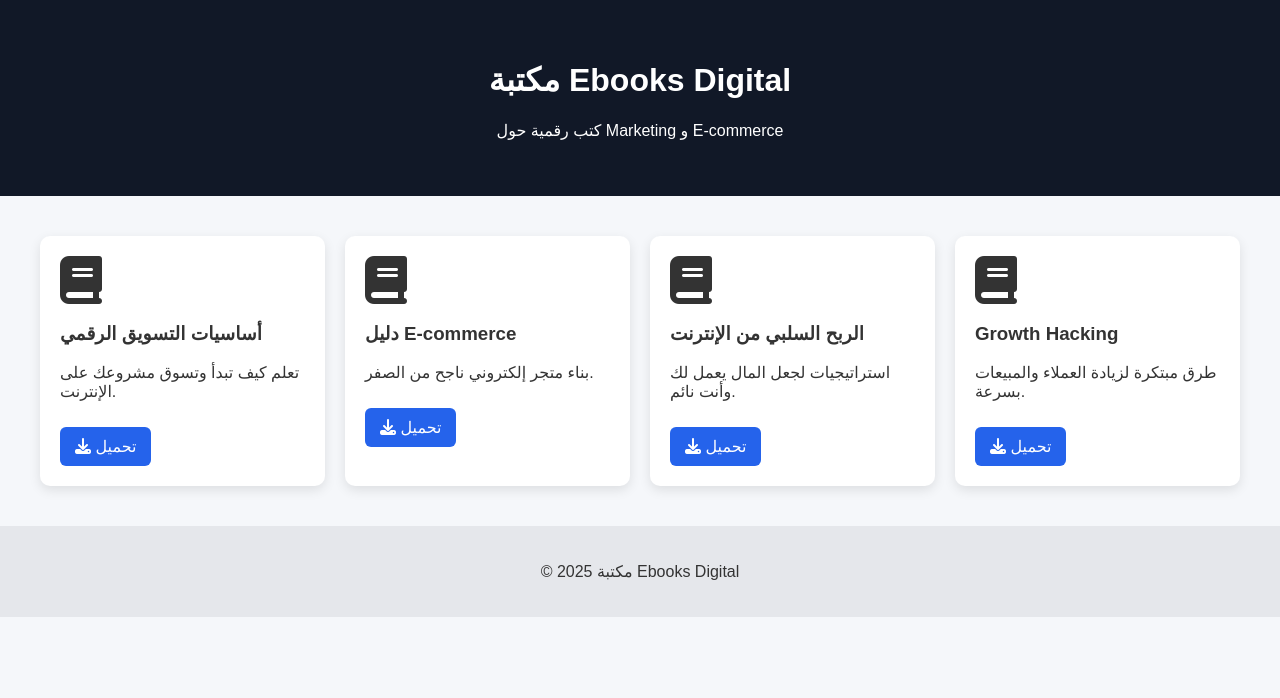
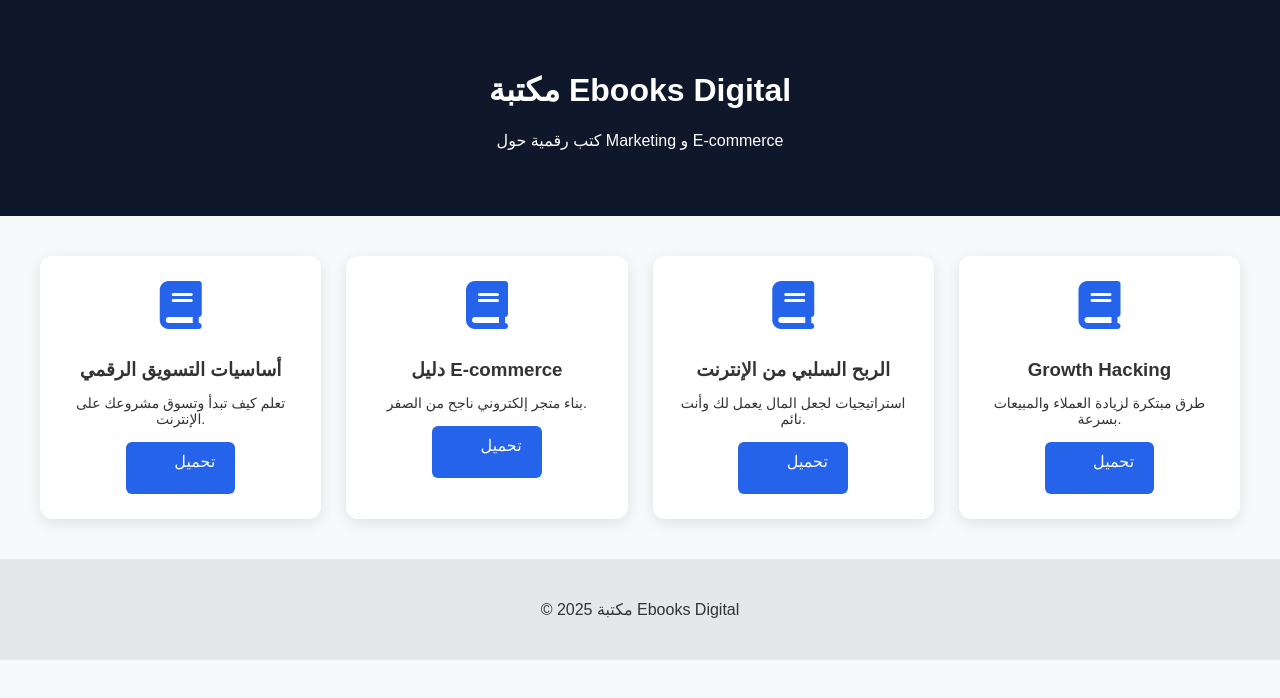
Before and after one commit to the-arfa/ebooks-site, a plain HTML site: page index.html in a window 1280 px wide. Drawn offline with Linux system fonts and the light colour scheme.

Commit message:
Update style.css

```diff
--- a/style.css
+++ b/style.css
@@ -1,47 +1,72 @@
 body {
   margin: 0;
-  font-family: Arial, sans-serif;
-  background: #f5f7fa;
+  font-family: 'Arial', sans-serif;
+  background: #f8f9fa;
   color: #333;
 }
 
 header {
   text-align: center;
-  padding: 40px;
-  background: #111827;
+  padding: 50px 20px;
+  background: #0f172a;
   color: white;
 }
 
 .books {
   display: grid;
   grid-template-columns: repeat(auto-fit, minmax(250px, 1fr));
-  gap: 20px;
+  gap: 25px;
   padding: 40px;
 }
 
 .book {
   background: white;
-  padding: 20px;
-  border-radius: 10px;
-  box-shadow: 0 4px 12px rgba(0,0,0,0.1);
+  padding: 25px;
+  border-radius: 12px;
+  box-shadow: 0 4px 15px rgba(0,0,0,0.1);
+  text-align: center;
+  transition: transform 0.2s, box-shadow 0.2s;
 }
 
-.btn {
+.book i {
+  color: #2563eb;
+  margin-bottom: 15px;
+}
+
+.book h3 {
+  margin: 15px 0 10px;
+}
+
+.book p {
+  font-size: 14px;
+  margin-bottom: 15px;
+}
+
+.book .btn {
   display: inline-block;
-  margin-top: 10px;
-  padding: 10px 15px;
+  padding: 10px 20px;
   background: #2563eb;
   color: white;
   text-decoration: none;
   border-radius: 6px;
+  transition: background 0.2s;
 }
 
-.btn:hover {
+.book .btn i {
+  margin-right: 8px;
+}
+
+.book .btn:hover {
   background: #1e40af;
+}
+
+.book:hover {
+  transform: translateY(-5px);
+  box-shadow: 0 6px 20px rgba(0,0,0,0.15);
 }
 
 footer {
   text-align: center;
-  padding: 20px;
+  padding: 25px;
   background: #e5e7eb;
 }
```
